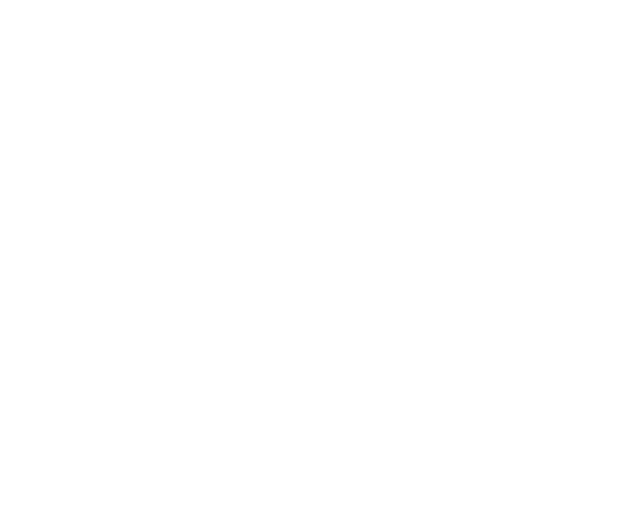
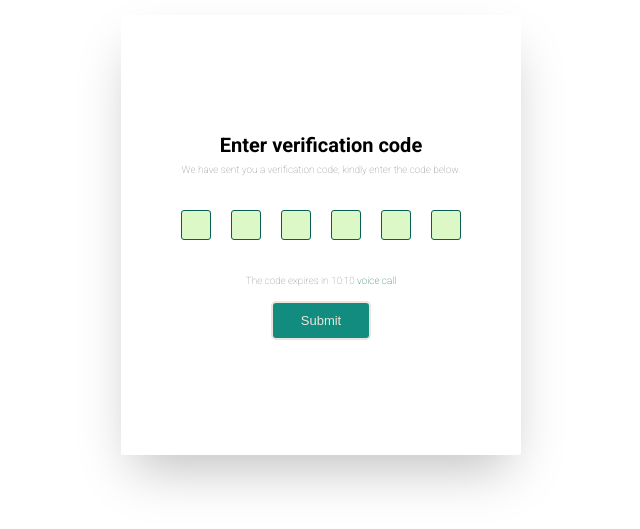
Before and after one commit to wacreators/wafront, a React (Create React App) app: page /verify in a window 1280 px wide. Before the commit this address had no page. Shown: the part 165-694 px from the top of the page, without its empty margins (319-959 px from the left). Built offline with nearby package versions, Linux system fonts and the light colour scheme.

Commit message:
refactor

```diff
--- a/package.json
+++ b/package.json
@@ -1,5 +1,4 @@
 {
-  "homepage": "https://github.com/wacreators/wafront.git",
   "name": "wafront",
   "version": "0.1.0",
   "private": true,
--- /dev/null
+++ b/src/@components/Verify.jsx
@@ -0,0 +1,38 @@
+import React from 'react';
+import { useNavigate } from 'react-router-dom';
+import "../@styles/Verify.css"
+
+const Verify = () => {
+
+  const navigate = useNavigate()
+   const handlePofile = () =>{
+    navigate("/profile")
+   }
+
+
+  return (
+    <div className='verify'>
+
+    <div className='verify-container'>
+    <h6>Enter verification code</h6>
+    <p>We have sent you a verification code, kindly enter the code below.</p>
+      <div className='verification'>
+        <input type="number"/>
+        <input type="number"/>
+        <input type="number"/>
+        <input type="number"/>
+        <input type="number"/>
+        <input type="number"/>
+
+
+        </div>
+        <div className='verify-block'>
+        <p>The code expires in 10:10  <span>voice call</span></p>
+        <button onClick={handlePofile} className='submit'> Submit</button>
+        </div>
+    </div>
+    </div>
+  )
+}
+
+export default Verify
--- a/src/@styles/Landing.css
+++ b/src/@styles/Landing.css
@@ -3,6 +3,8 @@
     display: grid;
     place-items: center;
     height: 100vh;
+    background-image: linear-gradient(to center,  #dcf8c6, bottom, #fff);
+
 
 }
 
@@ -11,11 +13,13 @@
     display: grid;
     place-content: center;
     height: 55vh;
+
 }
 .img-slider{
-    width: 450px;
+    width: 500px;
     height: 350px;
     margin: 0 auto;
+
 
 }
 img{
@@ -23,11 +27,12 @@ img{
 }
 .slide{
     opacity: 0;
-    transition: all .5s ease;
+    transition: all 2s ease-in;
 
 }
 .current{
     opacity: 1;
+
 }
 .landing-paragraph{
     display: grid;
@@ -41,34 +46,40 @@ img{
 }
 .landing-paragraph> p{
     padding: 1rem 0;
-    color:#075e54;
     font-size: 1.6rem;
 }
+
 p{
-font-size: 1.2rem;
+font-size: 1.3rem;
 
+}
+span{
+    color:#075e54;
 }
 .sm-circle{
     display: flex;
 justify-content: center;
 flex-direction: row;
-margin-top: 2rem ;
+margin-top: 1rem ;
 padding:0 1rem;}
-.sm-circle >div{
-    width: 10px;
-    height: 10px;
+.sm-circle-dot{
+    width: 8px;
+    height: 8px;
     border-radius: 50%;
     border:  1px solid #128c7e;
-    background-color: #ece5dd;
+    background-color: ghostwhite;
+    color: #000;
     margin: 1rem 1.5rem;
     cursor: pointer;
 }
-.sm-circle>div:hover{
-    width: 20px;
-    background-color: #075e54;
-    border-radius: 20px;
-    margin: 1rem;
-    transition: all .5s ease-in;
+
+.sm-circle-dot-active{
+    background-color: #128c7e;
+}
+
+.sm-circle-dot:hover{
+    transform: scale(1.2);
+    transition: ease-in 1s linear;
 
 }
 button{
--- a/src/@styles/Profile.css
+++ /dev/null
@@ -1,46 +0,0 @@
-.profile-layout {
-	width: 100%;
-	min-height: 100vh;
-	font-family: inherit;
-	display: flex;
-	justify-content: center;
-	align-items: center;
-}
-
-.profile-container {
-	display: flex;
-   width: 500px;
-   height: 80vh;
-	flex-direction: column;
-	border-radius: 2px;
-	box-shadow: rgba(0, 0, 0, 0.25) 0px 25px 50px -12px;
-}
-.arrow {
-	padding: 1rem;
-}
-.profile{
-display: flex;
-justify-content: center;
-align-items: center;
-flex-direction: column;}
-
-.profile > h6 {
-	color: #075e54;
-	font-size: 1.4rem;
-    font-weight: 100;
-
-
-}
-.profile>p{
-    font-size: 1rem;
-}
-.profile-pic{
-    margin: .5rem 0;
-    border-radius: 50%;
-    width: 100px;
-    height: 100px;
-display: grid;
-place-content: center;
-    background-color: ghostwhite;
-    border:1px solid #075e54;
-}
--- a/src/@styles/Register.css
+++ b/src/@styles/Register.css
@@ -13,8 +13,7 @@
 	border-radius: 2px;
 	box-shadow: rgba(0, 0, 0, 0.25) 0px 25px 50px -12px;
 }
-.arrow {
-	padding: 1rem;
+.arrow-icon {
 }
 .sign-app {
 	color: #075e54;
@@ -36,7 +35,7 @@
 .sign-layout {
 	border-radius: 6px;
 	width: 400px;
-	height: 60vh;
+	height: 55vh;
 }
 .sign-layout > h3 {
 	font-family: inherit;
--- /dev/null
+++ b/src/@styles/Verify.css
@@ -0,0 +1,63 @@
+.verify{
+    width: 100%;
+	min-height: 100vh;
+	font-family: inherit;
+display: grid;
+place-items: center;
+font-family: inherit;
+
+}
+.verify-container{
+border-radius: 2px;
+box-shadow: rgba(0, 0, 0, 0.25) 0px 25px 50px -12px;
+width: 400px;
+height: 55vh;
+display: grid;
+place-content: center;
+text-align: center;
+
+}
+.verification{
+display: flex;
+justify-content: center;
+margin: 2rem 0;
+}
+.verification input{
+border-radius: 3px;
+background-color: #dcf8c6;
+width: 30px;
+height: 30px;
+margin: 1rem;
+padding: 1rem;
+border:1px solid #075e54;
+
+}
+input[type="number"]::-webkit-inner-spin-button,
+input[type="number"]::-webkit-outer-spin-button{
+	-webkit-appearance: none;
+}
+h6{
+	font-size: 2rem;
+	font-weight: 700;
+	margin: .25rem 0;
+}
+p{
+	font-weight: 100;
+	font-size: 1rem;
+	color: gray;
+	margin: .5rem 0;
+}
+.verify-block{
+	display: flex;
+	justify-content: center;
+align-items: center;
+flex-direction: column;
+}
+.verification input:focus{
+	border:2px solid #075e54;
+
+}
+.submit{
+	display: grid;
+	place-content: center;
+}
--- a/src/App.js
+++ b/src/App.js
@@ -5,7 +5,7 @@ import Register from './Pages/Register';
 import Loader from "./Pages/Loader"
 import Signin from "./Pages/Signin"
 import { useState,useEffect } from 'react';
-import Profile from './Pages/Profile';
+import Verify from './@components/Verify';
 
 function App() {
   const [loading, setLoading] = useState(false)
@@ -27,7 +27,8 @@ function App() {
       <Route path="/" element={<Landing/>}></Route>
     <Route path="register" element={<Register/>}></Route>
     <Route path="signin" element={<Signin/>}></Route>
-    <Route path="profile" element={<Profile/>}></Route>
+    <Route path="verify" element={<Verify/>}></Route>
+
 
 
 
--- a/src/Pages/Profile.jsx
+++ /dev/null
@@ -1,36 +0,0 @@
-import React from 'react';
-import { Link, useNavigate } from 'react-router-dom';
-import { BsArrowLeft } from 'react-icons/bs';
-import '../@styles/Register.css';
-import '../@styles/Profile.css';
-
-const Profile = () => {
-	const navigate = useNavigate();
-
-	const handleHome = () => {
-		navigate('/signin');
-	};
-	return (
-		<div className='profile-layout'>
-			<div className="profile-container">
-                <div className='arrow'>
-                <BsArrowLeft size={25} color={"#075e54"}/>
-                </div>
-                <div className='profile'>
-<h6>Profile</h6>
-<div className="profile-pic">Dp</div>
-<p>Change profile picture</p>
-                </div>
-                <div className="profile-component">
-                    <div></div>
-                    <div></div>
-                    <div></div>
-                    <div></div>
-
-                </div>
-            </div>
-		</div>
-	);
-};
-
-export default Profile;
--- a/src/Pages/Register.jsx
+++ b/src/Pages/Register.jsx
@@ -4,6 +4,7 @@ import { Link, useNavigate } from 'react-router-dom';
 import { BsArrowLeft } from 'react-icons/bs';
 import '../@styles/Register.css';
 import 'react-phone-input-2/lib/style.css';
+
 import PhoneInput from 'react-phone-input-2';
 
 const Register = () => {
@@ -13,10 +14,15 @@ const Register = () => {
 	const handleHome = () => {
 		navigate('/');
 	};
+	const handleVerify = () =>{
+		navigate("/verify")
+
+
+	}
 	return (
 		<div className='sign'>
 			<div className='sign-container'>
-				<div className='arrow'>
+				<div className='arrow-icon'>
 					<BsArrowLeft color={'#128c7e'} size={20} onClick={handleHome} />
 				</div>
 				<div className='sign-app'>
@@ -46,27 +52,32 @@ const Register = () => {
 
 											}}
 											containerStyle={{
-												width:"100%",
+												width:"300px",
 
 											}}
 											inputStyle={{
 												border:"none",
 												borderBottom:"2px solid #128c7e",
 												borderRadius:1,
-												width:"310px",
-												margin:"1rem" ,
+												margin:"1rem 0" ,
 												outline:"none",
-												'&:focus': {
-													border:" 2px solid #49e196",
-												}
+
 
 
 											}}
+										dropdownStyle={{
+											width:"300px",
+
+										}}
+
 											buttonStyle={{
+												width:"300px",
 												outline:"none",
-												border:"2px solid #128c7e",
+												border:"none",
 												backgroundColor:"transparent",
 												borderRadius:1,
+												borderBottom:"2px solid #128c7e",
+
 											}}
 
 
@@ -80,20 +91,15 @@ const Register = () => {
 								<label>Email</label>
 								<input type='email' />
 							</div>
-							<div className='input-group'>
-								<label>Password</label>
-								<input type='password' />
-							</div>
+
 
 							<div className='input-btn'>
-								<button className='submit'>Login</button>
+								<button onClick={handleVerify} className='submit'>Register</button>
 							</div>
 
 							<div className='footer'>
-								<p>
-									Already have an account?
-									<Link to='/signin' className='link'>
-										Sign in
+								<p>Already have an account? <Link to='/signin' className='link'>
+										  Sign in
 									</Link>{' '}
 									now.
 								</p>
--- a/src/Pages/Signin.jsx
+++ b/src/Pages/Signin.jsx
@@ -1,17 +1,33 @@
-import React from 'react';
+import React, {useState} from 'react';
 import { Link, useNavigate } from 'react-router-dom';
 import { BsArrowLeft } from 'react-icons/bs';
 import '../@styles/Register.css';
+import '../@styles/Register.css';
+import 'react-phone-input-2/lib/style.css';
+import PhoneInput from 'react-phone-input-2';
 
-const Register = () => {
+
+
+const Signin = () => {
+
+	const [valuePhone, setValuePhone] = useState("");
 
 	const navigate = useNavigate()
-	const handleProfile = () =>{
-		navigate("/profile")
+	const handleVerify = () =>{
+		navigate("/verify")
+
+
 	}
+
+	const handleHome = () => {
+		navigate('/');
+	};
 	return (
 		<div className='sign'>
 			<div className='sign-container'>
+			<div className='arrow-icon'>
+					<BsArrowLeft color={'#128c7e'} size={20} onClick={handleHome} />
+				</div>
 				<div className='sign-app'>
 					<h1>Payklas</h1>
 				</div>
@@ -29,20 +45,54 @@ const Register = () => {
 								<label>Phone</label>
 								<div className='input-phone-number'>
 									<div className='tel-1'>
-										<input type='tel' placeholder='+234' />
-									</div>
-									<div className='tel-2'>
-										<input type='tel' />
-									</div>
+									<PhoneInput
+											country={'ng'}
+											value={valuePhone}
+											onChange={setValuePhone}
+											inputProp={{
+												required: true,
+												autoFocus:true,
+
+											}}
+											containerStyle={{
+												width:"300px",
+
+											}}
+											inputStyle={{
+												border:"none",
+												borderBottom:"2px solid #128c7e",
+												borderRadius:1,
+												margin:"1rem 0" ,
+												outline:"none",
+
+
+
+											}}
+										dropdownStyle={{
+											width:"300px",
+
+										}}
+
+											buttonStyle={{
+												width:"300px",
+												outline:"none",
+												border:"none",
+												backgroundColor:"transparent",
+												borderRadius:1,
+												borderBottom:"2px solid #128c7e",
+
+											}}
+
+
+
+										/>
+										</div>
 								</div>
 							</div>
-							<div className='input-group'>
-								<label>Password</label>
-								<input type='password' />
-							</div>
 
-							<div className='input-btn'>
-								<button className='submit' onClick={handleProfile}>Login</button>
+
+							<div className='input-btn'>A
+								<button className='submit' onClick={handleVerify}>Login</button>
 							</div>
 							<div className='footer'>
 								<Link to="/forgotPassword"  className='forgot'>Forgot Password</Link>
@@ -63,4 +113,4 @@ const Register = () => {
 	);
 };
 
-export default Register;
+export default Signin;
```
Also changed, not shown: src/Pages/Landing.jsx (+41 -16 lines).
